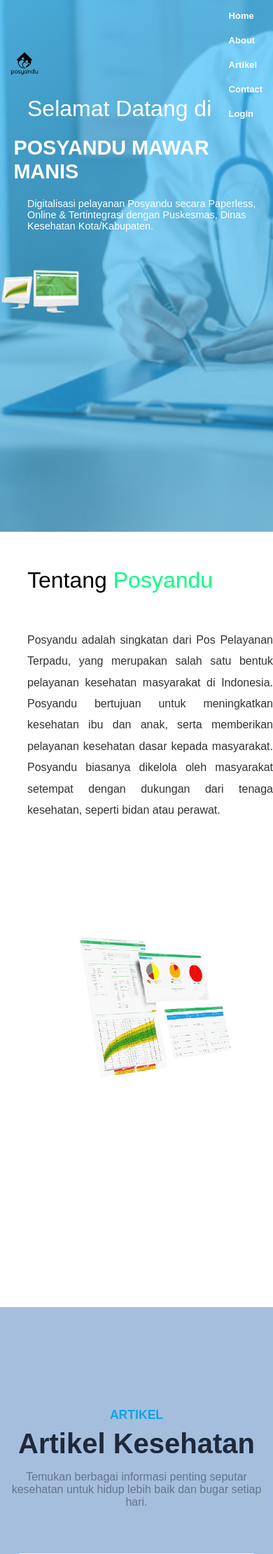
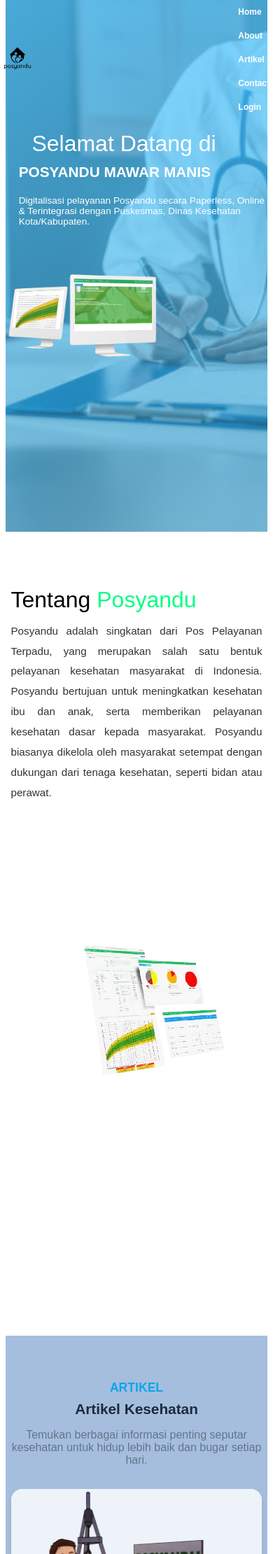
Before and after one commit to dika1005/templates_mvc, a PHP site: page /PROJECT1/ in a window 390 px wide. Shown: the top 2221 px of the page at 70% size. Run offline with PHP 8.4, Linux system fonts and the light colour scheme.

Commit message:
Refactor home page layout and styles, add contact form, and update image paths

```diff
--- a/app/views/home/index.php
+++ b/app/views/home/index.php
@@ -1,14 +1,15 @@
 <link rel="stylesheet" href="<?= BASEURL; ?>/css/home.css">
 <script src="<?= BASEURL; ?>/js/scroll.js"></script>
 
+<script src="/public/js/scroll.js"></script>
 
 <section id="hero" class="hero">
   <p class="ps">Selamat Datang di</p>
   <h1>POSYANDU MAWAR MANIS</h1>
   <p>Digitalisasi pelayanan Posyandu secara Paperless,
-    Online & Tertintegrasi dengan Puskesmas,
+    Online & Terintegrasi dengan Puskesmas,
     Dinas Kesehatan Kota/Kabupaten.</p>
-  <img src="<?= BASEURL; ?>/img/hero2.png" alt="Gambar Posyandu">
+  <img src="/public/img/hero2.png" alt="Gambar Posyandu">
 </section>
 
 <section id="about" class="about">
@@ -25,12 +26,10 @@
       </p>
     </div>
     <div class="about-img hidden">
-      <img src="<?= BASEURL; ?>/img/about.png" alt="Gambar Posyandu">
+      <img src="/public/img/about.png" alt="Gambar Posyandu">
     </div>
   </div>
-</section> <!-- ← ini dia yang ilang! -->
-
-
+</section>
 
 <section id="blog" class="blog-section">
   <div class="container">
@@ -45,7 +44,7 @@
     <div class="card-wrapper">
       <!-- Card 1 -->
       <div class="card">
-        <img src="public/img/posyanduA.jpg" alt="posyanduA" />
+        <img src="/public/img/posyanduA.jpg" alt="posyanduA" />
         <div class="card-content">
           <h3><a href="#">Posyandu</a></h3>
           <p>
@@ -57,20 +56,20 @@
 
       <!-- Card 2 -->
       <div class="card">
-        <img src="public/img/ibu_hamil.webp" alt="ibu hamil" />
+        <img src="/public/img/ibu_hamil.webp" alt="ibu hamil" />
         <div class="card-content">
           <h3><a href="#">Panduan Ibu Hamil</a></h3>
           <p>
             Ketika berencana untuk hamil, para wanita dianjurkan untuk lebih memperhatikan kesehatannya mulai dari sebelum hamil, selama hamil,
             setelah melahirkan hingga menyusui. Beberapa cara berikut perlu dilakukan untuk membantu menjaga kesehatan ibu hamil, antara lain:
           </p>
-          <a href="https://www.halodoc.com/kesehatan/kesehatan-ibu-hamil?srsltid=AfmBOoqNr4-4JMK2CQYZPhBTodCAk71dXswS9ICeO8vOm94_ymTp3U71" class="btn">Selengkapnya</a>
+          <a href="https://www.halodoc.com/kesehatan/kesehatan-ibu-hamil" class="btn">Selengkapnya</a>
         </div>
       </div>
 
       <!-- Card 3 -->
       <div class="card">
-        <img src="public/img/balita.jpg" alt="balita" />
+        <img src="/public/img/balita.jpg" alt="balita" />
         <div class="card-content">
           <h3><a href="#">Gizi Balita</a></h3>
           <p>
@@ -83,3 +82,58 @@
     </div>
   </div>
 </section>
+<section>
+<div class="container">
+  <div class="contact-section">
+    <div class="contact-form">
+      <h2>Form Kontak</h2>
+      <form>
+        <label for="name">Nama Lengkap</label>
+        <input type="text" id="name" name="name" placeholder="Masukkan nama kamu...">
+
+        <label for="email">Email</label>
+        <input type="email" id="email" name="email" placeholder="contoh@email.com">
+
+        <label for="subject">Subjek</label>
+        <input type="text" id="subject" name="subject" placeholder="Judul pesan kamu...">
+
+        <label for="message">Pesan</label>
+        <textarea id="message" name="message" rows="6" placeholder="Tulis pesan kamu di sini..."></textarea>
+
+        <button type="submit">Kirim Pesan 🚀</button>
+      </form>
+    </div>
+
+    <div class="contact-info">
+      <h3>Informasi</h3>
+      <p>📍 Alamat: Jl. Blok Pahing Rt:08 Rw:02</p>
+
+      <iframe src="https://www.google.com/maps/embed?pb=!1m17!1m12!1m3!1d3130.005741901981!2d108.56766707379184!3d-6.9851206684022324!2m3!1f0!2f0!3f0!3m2!1i1024!2i768!4f13.1!3m2!1m1!2zNsKwNTknMDYuNSJTIDEwOMKwMzQnMTIuOSJF!5e1!3m2!1sid!2sid!4v1746264868348!5m2!1sid!2sid" width="600" height="450" style="border:0;" allowfullscreen="" loading="lazy"></iframe>
+
+    </div>
+  </div>
+
+</div>
+</section>
+<script>
+  const hiddenElements = document.querySelectorAll('.hidden');
+
+  const observer = new IntersectionObserver((entries) => {
+    entries.forEach((entry) => {
+      if (entry.isIntersecting) {
+        entry.target.classList.add('show');
+        entry.target.classList.remove('hidden');
+      }
+    });
+  });
+
+  hiddenElements.forEach((el) => observer.observe(el));
+  window.addEventListener("scroll", function () {
+      const body = document.body;
+      if (window.scrollY > 50) {
+        body.classList.add("scrolled");
+      } else {
+        body.classList.remove("scrolled");
+      }
+    });
+</script>
--- a/public/css/home.css
+++ b/public/css/home.css
@@ -20,7 +20,7 @@ header {
   left: 0;
   width: 100%;
   background-color: transparent; /* Awalnya transparan */
-  color: white;
+  color: rgb(117, 159, 252);
   padding: 10px 20px;
   font-family: "Poppins", sans-serif;
   display: flex;
@@ -65,7 +65,7 @@ nav ul li {
 }
 
 nav a {
-  color: white;
+  color: #ffffff;
   text-decoration: none;
   font-weight: bold;
   transition: color 0.3s ease;
@@ -79,6 +79,7 @@ body.scrolled header {
   background-color: rgba(96, 181, 255, 0.8);
   backdrop-filter: blur(6px);
   box-shadow: 0 2px 8px rgba(0, 0, 0, 0.1);
+  transition: background-color 0.3s, backdrop-filter 0.3s, box-shadow 0.3s;
 }
 
 /* HERO SECTION */
@@ -155,9 +156,10 @@ body.scrolled header {
   transform: translateY(0);
 }
 
-/* About Section */
+
+/* ABOUT SECTION */
 .about {
-  padding: 10% 0;
+  padding: 10% 5%;
   background-color: #fff;
   max-width: 1200px;
   margin: auto;
@@ -178,25 +180,18 @@ body.scrolled header {
 .about-text .head {
   font-size: 2em;
   color: black;
-  margin-top: -5%;
   font-family: "Poppins", sans-serif;
-  text-align: left;
-  margin-left: 10%;
 }
 
 .about-text .psn {
   color: rgb(3, 255, 129);
   font-size: 1em;
-  font-family: "Poppins", sans-serif;
 }
 
 .about-text p {
   font-size: 1.3em;
   line-height: 1.9;
   color: #333;
-  margin-left: 10%;
-  padding-top: 20px;
-  margin-bottom: 20px;
   text-align: justify;
 }
 
@@ -206,12 +201,10 @@ body.scrolled header {
 }
 
 .about-img img {
-  width: 120%;
-  max-width: 120%;
-  transform: rotate(-2deg);
+  width: 100%;
+  max-width: 500px;
   border-radius: 10px;
 }
-
 /* BLOG SECTION */
 #blog {
   padding: 9rem 0 8rem;
@@ -309,7 +302,123 @@ body.scrolled header {
 #blog .btn:hover {
   opacity: 0.8;
 }
+* {
+  box-sizing: border-box;
+}
 
+body {
+  font-family: 'Poppins', sans-serif;
+  background-color: #ffffff;
+  margin: 0;
+  padding: 0;
+  color: #1f3c88;
+}
+
+.container {
+  max-width: 1200px;
+  margin: 50px auto;
+  padding: 20px;
+}
+
+.contact-section {
+  display: flex;
+  flex-wrap: wrap;
+  gap: 40px;
+  align-items: flex-start;
+}
+
+.contact-form {
+  flex: 1;
+  background-color: #f0f8ff;
+  padding: 30px;
+  border-radius: 20px;
+  box-shadow: 0 8px 20px rgba(100, 149, 237, 0.2); /* cornflower blue */
+}
+
+.contact-form h2 {
+  color: #1f3c88;
+  margin-bottom: 20px;
+}
+
+.contact-form label {
+  font-weight: 600;
+  margin-top: 15px;
+  display: block;
+}
+
+.contact-form input,
+.contact-form textarea {
+  width: 100%;
+  padding: 12px;
+  border: 2px solid #d0e7ff;
+  border-radius: 12px;
+  margin-top: 5px;
+  font-size: 1em;
+  resize: vertical;
+  background-color: #ffffff;
+  color: #1f3c88;
+}
+
+.contact-form button {
+  margin-top: 20px;
+  background-color: #1f3c88;
+  color: white;
+  border: none;
+  padding: 14px 20px;
+  border-radius: 12px;
+  font-size: 1em;
+  cursor: pointer;
+  transition: background-color 0.3s ease;
+  width: 100%;
+}
+
+.contact-form button:hover {
+  background-color: #163173;
+}
+
+.contact-info {
+  flex: 1;
+  padding: 30px;
+}
+
+.contact-info h3 {
+  color: #1f3c88;
+  margin-bottom: 15px;
+}
+
+.contact-info p {
+  margin: 10px 0;
+}
+
+.social-icons {
+  margin-top: 20px;
+}
+
+.social-icons a {
+  text-decoration: none;
+  margin-right: 10px;
+  font-size: 24px;
+  color: #1f3c88;
+  transition: color 0.3s;
+}
+
+.social-icons a:hover {
+  color: #0d2b70;
+}
+
+iframe {
+  margin-top: 30px;
+  width: 100%;
+  height: 300px;
+  border: none;
+  border-radius: 20px;
+}
+
+@media (max-width: 768px) {
+  .contact-section {
+    flex-direction: column;
+  }
+}
 /* Media Queries for Responsiveness */
 @media (max-width: 1024px) {
   .hero {
@@ -404,16 +513,78 @@ body.scrolled header {
 }
 
 @media (max-width: 480px) {
+  body {
+    padding: 0 8px;
+  }
+
+  header {
+    padding: 10px 5px;
+    font-size: 12px;
+  }
+
+  .hero {
+    padding: 55% 0 10% 0;
+    min-height: 60vh;
+  }
+
   .hero h1 {
-    font-size: 1.8em;
+    font-size: 1.3em;
+    margin-left: 5%;
+    padding-top: 10px;
+  }
+
+  .hero h3 {
+    font-size: 1em;
+    margin-left: 5%;
   }
 
   .hero p {
-    font-size: 0.9em;
+    font-size: 0.85em;
+    margin-left: 5%;
+    max-width: 95vw;
+  }
+
+  .hero img {
+    max-width: 90%;
+    margin-left: 0;
+    margin-top: 10%;
+  }
+
+  .about {
+    padding: 18% 2%;
+  }
+
+  .about-content {
+    gap: 15px;
+  }
+
+  .about-text {
+    text-align: left;
   }
 
   .about-text p {
-    font-size: 1em;
+    font-size: 0.95em;
+  }
+
+  .about-img img {
+    width: 100%;
+    max-width: 95vw;
+  }
+
+  #blog {
+    padding: 4rem 0 3rem;
+  }
+
+  #blog .container {
+    padding: 0 0.5rem;
+  }
+
+  #blog .header {
+    margin-bottom: 2rem;
+  }
+
+  #blog .title {
+    font-size: 1.3em;
   }
 
   #blog .card {
```
Also changed, not shown: app/controllers/admin.php (added, +16 -0 lines), app/views/auth/index.php (renamed from app/views/register/index.php).
